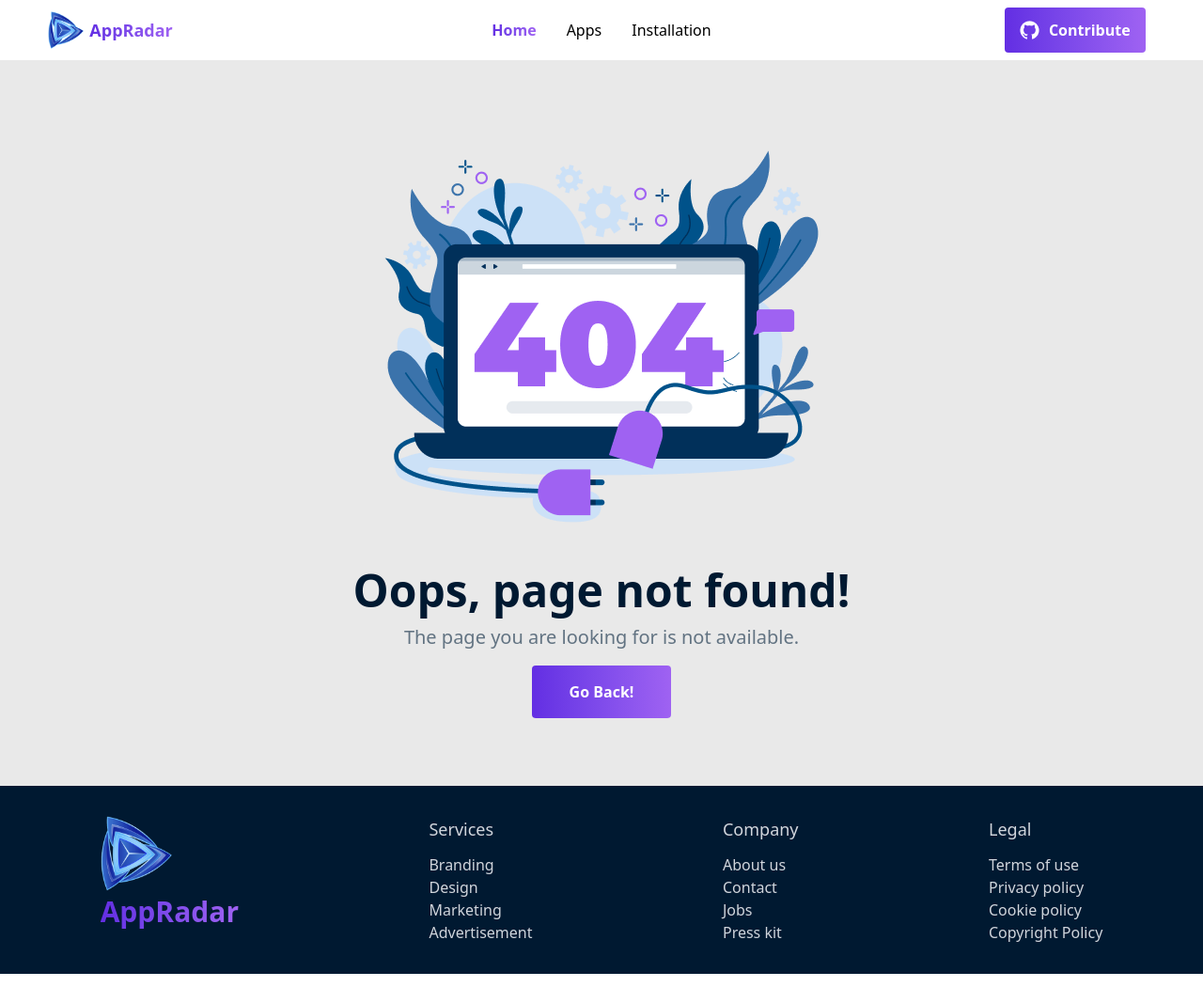
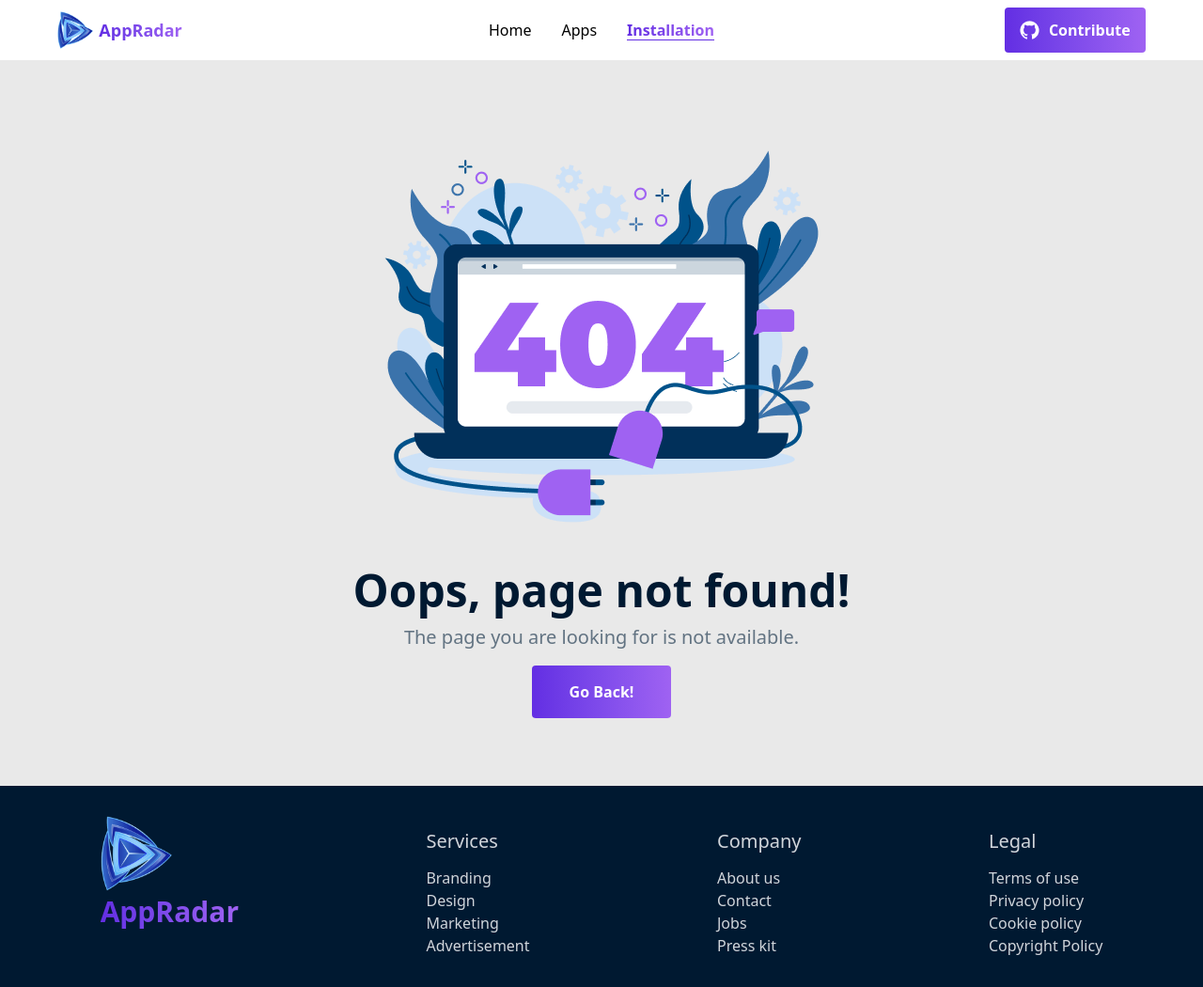
Before and after one commit to effataratauhida/AppRadar-A08, a React (Vite) app: page /installation in a window 1280 px wide. Shown: the whole page at 94% size. Built offline with nearby package versions, Linux system fonts and the light colour scheme.

Commit message:
added banner section

```diff
--- /dev/null
+++ b/src/components/Footer/Footer.css
@@ -0,0 +1,11 @@
+h5{
+    color: #D1D5DB;
+    font-weight: 500;
+    font-size: 20px
+}
+footer ul li a{
+    color: #D1D5DB;
+}
+ul a:hover {
+  text-decoration: underline;
+}
--- a/src/components/Footer/Footer.jsx
+++ b/src/components/Footer/Footer.jsx
@@ -1,43 +1,44 @@
 import React from 'react';
 import logo from '../../assets/logo.png'
+import '../Footer/Footer.css'
 
 const Footer = () => {
     return (
 
-            <footer className='bg-[#001931]'>
+            <footer className=' bg-[#001931]'>
                 <div className='max-w-10/12 mx-auto py-8 flex flex-col md:flex-row  justify-between'>
                     <div>
                         <img src={logo} alt="" className='h-20 w-20 mb-1' />
                         <h2 className='font-bold text-3xl bg-gradient-to-r from-[#632EE3] to-[#9F62F2]
                             bg-clip-text text-transparent'>AppRadar </h2>
                     </div>
-                    <div>
-                        <h5 className='text-gray-300 font-medium text-lg '>Services</h5>
+                    <div className='mt-3'>
+                        <h5>Services</h5>
                         <ul className='mt-3'>
-                            <li className='hover:underline  text-gray-300'><a href="">Branding</a></li>
-                            <li className='hover:underline text-gray-300'><a href="">Design</a></li>
-                            <li className='hover:underline text-gray-300'><a href="">Marketing</a></li>
-                            <li className='hover:underline text-gray-300'><a href="">Advertisement</a></li>
+                            <li ><a href="/" >Branding</a></li>
+                            <li><a href="/">Design</a></li>
+                            <li><a href="/">Marketing</a></li>
+                            <li><a href="/">Advertisement</a></li>
 
                         </ul>
                     </div>
-                    <div>
-                        <h5 className='text-gray-300 font-medium text-lg '>Company</h5>
+                    <div className='mt-3'>
+                        <h5>Company</h5>
                         <ul className='mt-3'>
-                            <li className='hover:underline  text-gray-300'><a href="">About us</a></li>
-                            <li className='hover:underline text-gray-300'><a href="">Contact</a></li>
-                            <li className='hover:underline text-gray-300'><a href="">Jobs</a></li>
-                            <li className='hover:underline text-gray-300'><a href="">Press kit</a></li>
+                            <li><a href="/">About us</a></li>
+                            <li><a href="/">Contact</a></li>
+                            <li><a href="/">Jobs</a></li>
+                            <li><a href="/">Press kit</a></li>
 
                         </ul>
                     </div>
-                    <div>
-                        <h5 className='text-gray-300 font-medium text-lg '>Legal</h5>
+                    <div className='mt-3'>
+                        <h5>Legal</h5>
                         <ul className='mt-3'>
-                            <li className='hover:underline  text-gray-300'><a href="">Terms of use</a></li>
-                            <li className='hover:underline text-gray-300'><a href="">Privacy policy</a></li>
-                            <li className='hover:underline text-gray-300'><a href="">Cookie policy</a></li>
-                            <li className='hover:underline text-gray-300'><a href="">Copyright Policy</a></li>
+                            <li><a href="/">Terms of use</a></li>
+                            <li><a href="/">Privacy policy</a></li>
+                            <li><a href="/">Cookie policy</a></li>
+                            <li><a href="/">Copyright Policy</a></li>
 
                         </ul>
                     </div>
--- /dev/null
+++ b/src/components/Header/Header.css
@@ -0,0 +1,19 @@
+ul li a{
+    font-weight: 500;
+    color: black;
+    font-size: 16px;
+
+}
+
+
+ul a.active {
+    text-decoration: underline;
+    text-decoration-color: #632EE3;
+    text-underline-offset: 4px;
+    background: linear-gradient(to right, #632EE3, #9F62F2);
+    -webkit-background-clip: text;
+    background-clip: text;
+    color: transparent;
+    font-weight: 700;
+
+}
--- a/src/components/Header/Navbar.jsx
+++ b/src/components/Header/Navbar.jsx
@@ -1,27 +1,33 @@
 import React from 'react';
 import gitImg from '../../assets/git.png'
 import logo from '../../assets/logo.png'
-import { Link } from 'react-router';
+import { Link, NavLink } from 'react-router';
+import  '../Header/Header.css'
 
 const Navbar = () => {
     return (
-        <div className='bg-white shadow-sm'>
+        <div className='bg-white'>
             <div className="navbar max-w-11/12 mx-auto">
                 <div className="navbar-start">
                     <div className="dropdown">
                 <div tabIndex={0} role="button" className="btn btn-ghost lg:hidden text-black ">
                  <svg xmlns="http://www.w3.org/2000/svg" className="h-5 w-5"  fill="none" viewBox="0 0 24 24" stroke="currentColor"> <path strokeLinecap="round" strokeLinejoin="round" strokeWidth="2" d="M4 6h16M4 12h8m-8 6h16" /> </svg>
                 </div>
-      <ul
+        <ul
         tabIndex={0}
-        className="menu menu-sm dropdown-content bg-base-100 rounded-box z-1 mt-3 w-52 p-2 shadow">
-        <Link to='/' className='bg-gradient-to-r from-[#632EE3] to-[#9F62F2]
-                            bg-clip-text text-transparent font-semibold text-base'>Home</Link>
-                        <Link to='/apps' className='text-base font-medium text-black'>Apps</Link>
-                        <Link to='/' className='text-base font-medium text-black'>Installation</Link>
-      </ul>
+            className="menu menu-sm dropdown-content bg-base-100 rounded-box z-1 mt-3 w-52 p-2 shadow">
+                <li >
+                    <NavLink to='/' >Home</NavLink>
+                </li>
+                <li>
+                    <NavLink to='/apps' >Apps</NavLink>
+                </li>
+                <li>
+                    <NavLink to='/installation'>Installation</NavLink>
+                </li>
+        </ul>
                     </div>
-                    <Link to='/' className="flex items-center gap-1 hover:scale-105 ml-[-10px]">
+                    <Link to='/' className="flex items-center gap-1 hover:scale-105 ">
                         <img className='md:w-10 md:h-10 w-7 h-7' src={logo} alt="" />
                       <h2 className='bg-gradient-to-r from-[#632EE3] to-[#9F62F2]
                       bg-clip-text text-transparent font-bold text-lg'>
@@ -29,19 +35,25 @@ const Navbar = () => {
                     </Link>
                 </div>
                 <div className="navbar-center hidden lg:flex">
-                    <ul className="flex items-center gap-8">
-                        <Link to='/' className='bg-gradient-to-r from-[#632EE3] to-[#9F62F2]
-                            bg-clip-text text-transparent font-semibold text-base'>Home</Link>
-                        <Link to='/apps' className='text-base font-medium text-black'>Apps</Link>
-                        <Link to='/' className='text-base font-medium text-black'>Installation</Link>
+                    <ul className="flex items-center gap-8 ">
+                        <li >
+                            <NavLink to='/' >Home</NavLink>
+                        </li>
+                        <li>
+                            <NavLink to='/apps' >Apps</NavLink>
+                        </li>
+                        <li>
+                            <NavLink to='/installation'>Installation</NavLink>
+                        </li>
+
                     </ul>
                 </div>
                 <div className="navbar-end">
-                          <button className='hover:scale-105 cursor-pointer rounded-sm bg-gradient-to-r
+                        <button className='hover:scale-105 cursor-pointer rounded-sm bg-gradient-to-r
                   from-[#632EE3] to-[#9F62F2] flex items-center gap-1.5 md:gap-2.5 py-2 px-3 md:py-3 md:px-4'>
                  <img src= {gitImg} alt="" />
                  <p className='text-white font-semibold text-base'>Contribute</p>
-            </button>
+                        </button>
                 </div>
             </div>
         </div>
--- a/src/pages/About/About.jsx
+++ /dev/null
@@ -1,11 +0,0 @@
-import React from 'react';
-
-const About = () => {
-    return (
-        <div>
-            <h1 className='text-5xl text-bold'>This is about</h1>
-        </div>
-    );
-};
-
-export default About;
```
